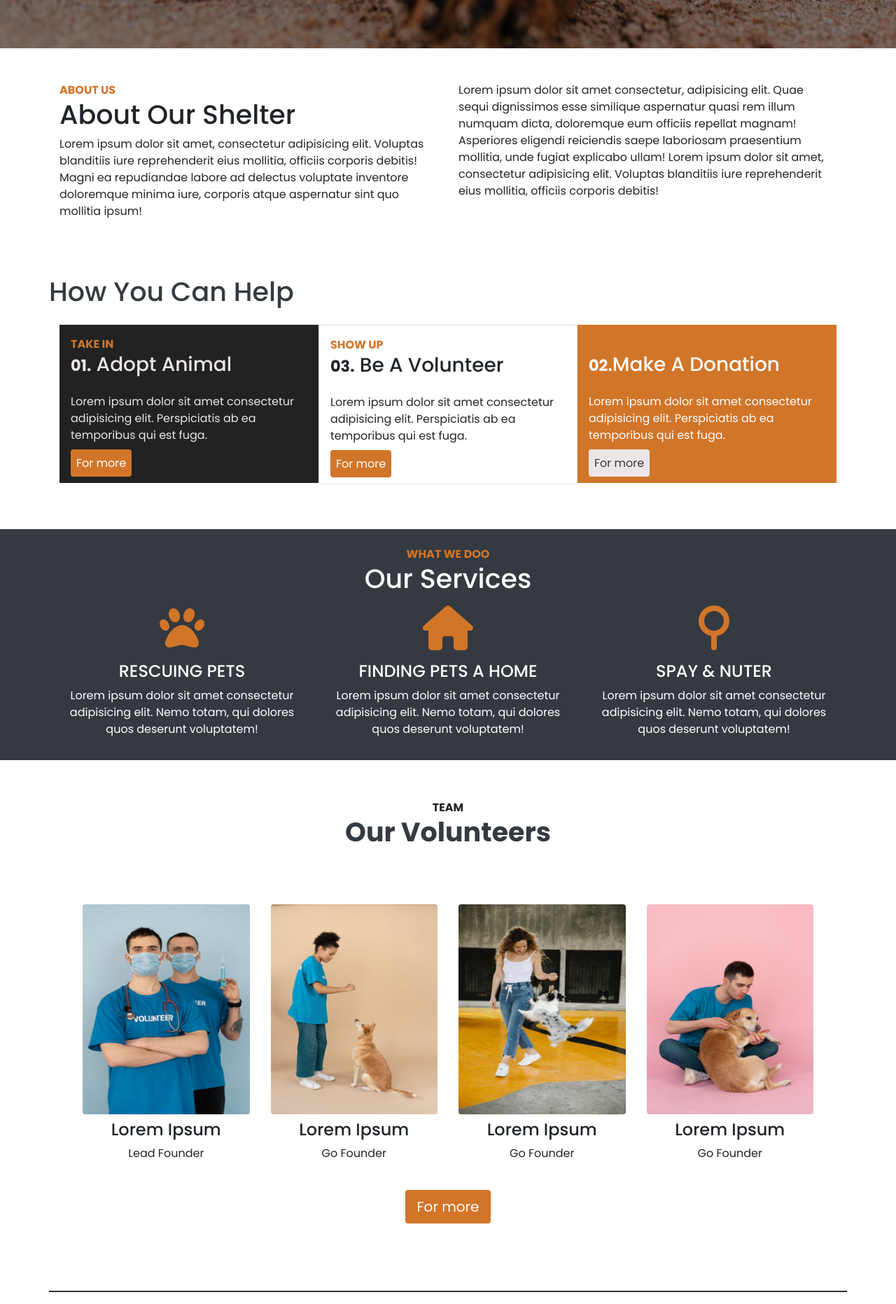
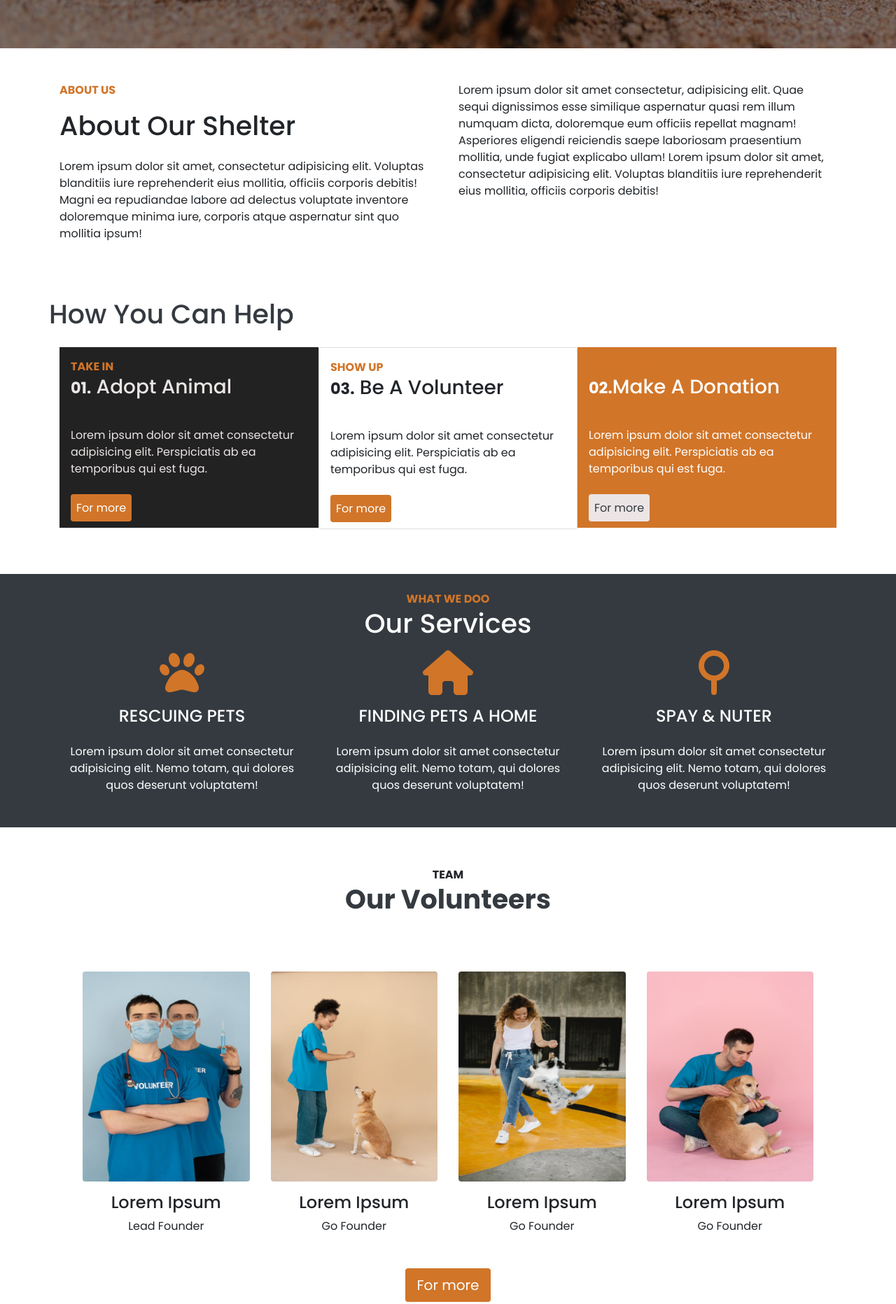
Before and after one commit to MowgliGit/website-for-animal-shelter, a plain HTML site: page index.html in a window 1280 px wide. Shown: the part 552-2415 px from the top of the page at 70% size. Drawn offline with nearby package versions, Linux system fonts and the light colour scheme; some packages are replaced by stand-ins of ours; a script that the page names is missing.

Commit message:
My first change

```diff
--- a/css/style.css
+++ b/css/style.css
@@ -1,6 +1,9 @@
 body{
     overflow-x: hidden;
     font-family: 'Poppins', sans-serif;
+}
+.margin-bottom{
+    margin-bottom: 20px;
 }
 /* HOME */
 #home{
@@ -12,6 +15,9 @@ body{
     background-repeat: no-repeat;
     width: 100%;
     min-height: 100%;
+}
+.navbar-nav{
+    gap:15px
 }
 .nav-item{
     font-size: 1.2rem;
@@ -28,6 +34,7 @@ body{
 /* ABOUT US */
 #about span{
     color: #d17529;
+    margin-bottom: 30px!important;
 }
 h2{
     font-size: 38px;
--- a/index.html
+++ b/index.html
@@ -74,10 +74,10 @@
     <div class="container">
       <div class="row mb-5">
         <div class="col-md-6">
-          <span class="text-uppercase font-weight-bold">
+          <span class="text-uppercase font-weight-bold py-5">
             About us
           </span>
-          <h2 class="text-capitalize">About our shelter</h2>
+          <h2 class="text-capitalize py-3">About our shelter</h2>
           <p>
             Lorem ipsum dolor sit amet, consectetur adipisicing elit.
             Voluptas blanditiis iure reprehenderit eius mollitia,
@@ -111,7 +111,7 @@
             <div class="p-3">
               <span class="text-uppercase span font-weight-bold">take in</span>
               <h3 class="text-capitalize pb-3"><small class="font-weight-bold">01.</small> Adopt animal</h3>
-              <p>Lorem ipsum dolor sit amet
+              <p class="py-3">Lorem ipsum dolor sit amet
                 consectetur adipisicing elit.
                 Perspiciatis ab ea temporibus qui est fuga.
               </p>
@@ -124,7 +124,7 @@
             <div class="p-3">
               <span class="text-uppercase span font-weight-bold">show up</span>
               <h3 class="text-capitalize pb-3"><small class="font-weight-bold">03.</small> Be a Volunteer</h3>
-              <p>Lorem ipsum dolor sit amet
+              <p class="py-3">Lorem ipsum dolor sit amet
                 consectetur adipisicing elit.
                 Perspiciatis ab ea temporibus qui est fuga.
               </p>
@@ -137,7 +137,7 @@
               <div class="p-3">
                 <span class="text-uppercase  font-weight-bold">Give back</span>
                 <h3 class="text-capitalize pb-3"><small class="font-weight-bold">02.</small>Make a donation</h3>
-                <p>Lorem ipsum dolor sit amet
+                <p class="py-3">Lorem ipsum dolor sit amet
                   consectetur adipisicing elit.
                   Perspiciatis ab ea temporibus qui est fuga.
                 </p>
@@ -160,7 +160,7 @@
         <div class="col-md-4 text-center">
             <i class="fa-solid fa-paw fa-4x"></i>
             <h4 class="text-uppercase pt-3">Rescuing Pets</h4>
-            <p>
+            <p class="py-3">
               Lorem ipsum dolor sit amet consectetur adipisicing elit.
               Nemo totam, qui dolores quos deserunt voluptatem!
             </p>
@@ -168,7 +168,7 @@
         <div class="col-md-4 text-center">
           <i class="fa-solid fa-house fa-4x"></i>
             <h4 class="text-uppercase pt-3">Finding Pets a home</h4>
-            <p>
+            <p class="py-3">
               Lorem ipsum dolor sit amet consectetur adipisicing elit.
               Nemo totam, qui dolores quos deserunt voluptatem!
             </p>
@@ -176,7 +176,7 @@
         <div class="col-md-4 text-center">
           <i class="fa-solid fa-neuter fa-4x"></i>
             <h4 class="text-uppercase pt-3">Spay & Nuter</h4>
-            <p>
+            <p class="py-3">
               Lorem ipsum dolor sit amet consectetur adipisicing elit.
               Nemo totam, qui dolores quos deserunt voluptatem!
             </p>
@@ -200,7 +200,7 @@
             width: 300px;"
             alt="image of volunter">
           </div>
-          <div class="py-2">
+          <div class="py-3">
             <h4>Lorem Ipsum</h4>
             <p>Lead Founder</p>
           </div>
@@ -213,7 +213,7 @@
             width: 300px;"
             alt="image of volunter">
           </div>
-          <div class="py-2">
+          <div class="py-3">
             <h4>Lorem Ipsum</h4>
             <p>Go Founder</p>
           </div>
@@ -226,7 +226,7 @@
             class="img-fluid rounded"
             alt="image of volunter">
           </div>
-          <div class="py-2">
+          <div class="py-3">
             <h4>Lorem Ipsum</h4>
             <p>Go Founder</p>
           </div>
@@ -239,7 +239,7 @@
             width: 300px;"
             alt="image of volunter">
           </div>
-          <div class="py-2">
+          <div class="py-3">
             <h4>Lorem Ipsum</h4>
             <p>Go Founder</p>
           </div>
@@ -270,7 +270,7 @@
             alt="dog home adopt">
             </a>
           </div>
-          <div class="py-2">
+          <div class="py-3">
             <h4 class="text-capitalize">find a dog</h4>
           </div>
         </div>
@@ -284,7 +284,7 @@
             alt="caf home adopt">
             </a>
           </div>
-          <div class="py-2">
+          <div class="py-3">
             <h4 class="text-capitalize">find a cat</h4>
           </div>
         </div>
@@ -298,7 +298,7 @@
             alt="rabbit home adopt">
            </a>
           </div>
-          <div class="py-2">
+          <div class="py-3">
             <h4 class="text-capitalize">find a rabbit</h4>
           </div>
         </div>
```
Also changed, not shown: beVolunteer.html (+3 -3 lines), pets.html (+1 -1 lines).
